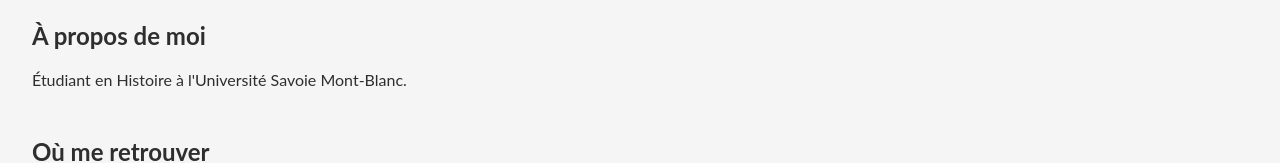
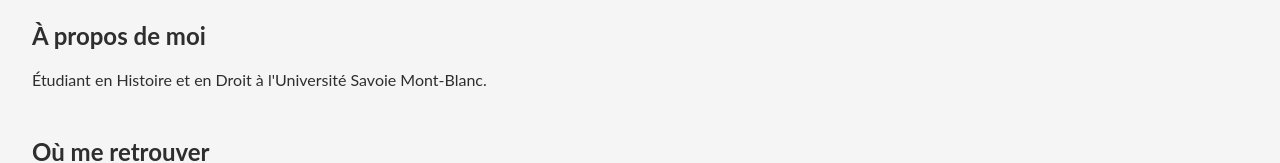
Before and after one commit to profvioletclub-source/Ksos_websites, a plain HTML site: page members/Anthony_Rave.html in a window 1280 px wide. Shown: the part 187-350 px from the top of the page. Drawn offline with Linux system fonts and the light colour scheme.

Commit message:
Update education description in Anthony_Rave.html

```diff
--- a/members/Anthony_Rave.html
+++ b/members/Anthony_Rave.html
@@ -22,7 +22,7 @@
   <main>
     <section id="about">
       <h2>À propos de moi</h2>
-      <p>Étudiant en Histoire à l'Université Savoie Mont-Blanc.</p>
+      <p>Étudiant en Histoire et en Droit à l'Université Savoie Mont-Blanc.</p>
     </section>
     <section id="retrouver">
       <h2>Où me retrouver</h2>
```
